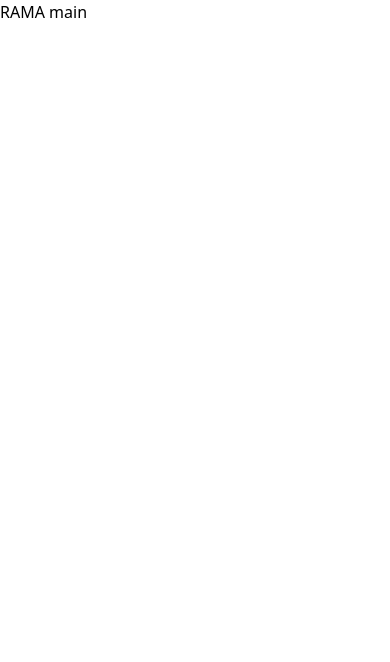
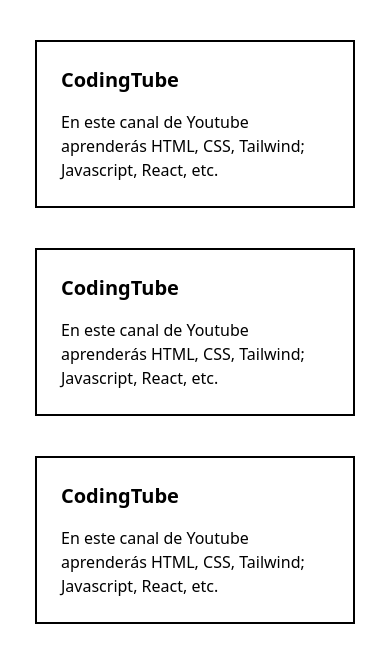
Before and after one commit to KAPRI27/aprendiendo_tailwind, a website: page src/index.html in a window 390 px wide. Drawn offline with Linux system fonts and the light colour scheme.

Commit message:
Style: Aplica medidas responsive y crea otra

```diff
--- a/src/index.html
+++ b/src/index.html
@@ -4,12 +4,24 @@
   <meta charset="UTF-8">
   <meta name="viewport" content="width=device-width, initial-scale=1.0">
   <link href="./output.css" rel="stylesheet">
-  <title>APRENDIENDO TAILWIND</title>
+  <title>DISEÑO RESPONSIVO</title>
 </head>
-<body>
+<body class="sm:bg-amber-200 md:bg-blue-200 tablet:bg-red-200">
+  <section class="xl:flex">
+    <div class="border-2 border-black p-6 w-80 mx-auto mt-10 tablet:w-96">
+    <h2 class="text-xl font-bold sm:text-2xl tablet:text-3xl">CodingTube</h2>
+    <p class="mt-4 md:text-2xl">En este canal de Youtube aprenderás HTML, CSS, Tailwind; Javascript, React, etc.</p>
+  </div>
+  <div class="border-2 border-black p-6 w-80 mx-auto mt-10 tablet:w-96">
+    <h2 class="text-xl font-bold sm:text-2xl tablet:text-3xl">CodingTube</h2>
+    <p class="mt-4 md:text-2xl">En este canal de Youtube aprenderás HTML, CSS, Tailwind; Javascript, React, etc.</p>
+  </div>
+  <div class="border-2 border-black p-6 w-80 mx-auto mt-10 tablet:w-96">
+    <h2 class="text-xl font-bold sm:text-2xl tablet:text-3xl">CodingTube</h2>
+    <p class="mt-4 md:text-2xl">En este canal de Youtube aprenderás HTML, CSS, Tailwind; Javascript, React, etc.</p>
+  </div>
+  </section>
 
-  <h1>RAMA main</h1>
 
 </body>
-</body>
 </html>
--- a/tailwind.config.js
+++ b/tailwind.config.js
@@ -3,13 +3,17 @@
    content: ["./src/**/*.{html,js}"],
     theme: {
       extend: {
+        screens:{
+          'tablet': '900px'
+        },
         colors: {
           'azul-claro': '#243cff',
           'azul-oscuro': '#0d1b3e',
         },
         width:{
           '42' : '270px',
-        }
+        },
+
       },
     },
     plugins: [],
```
Also changed, not shown: src/output.css.
